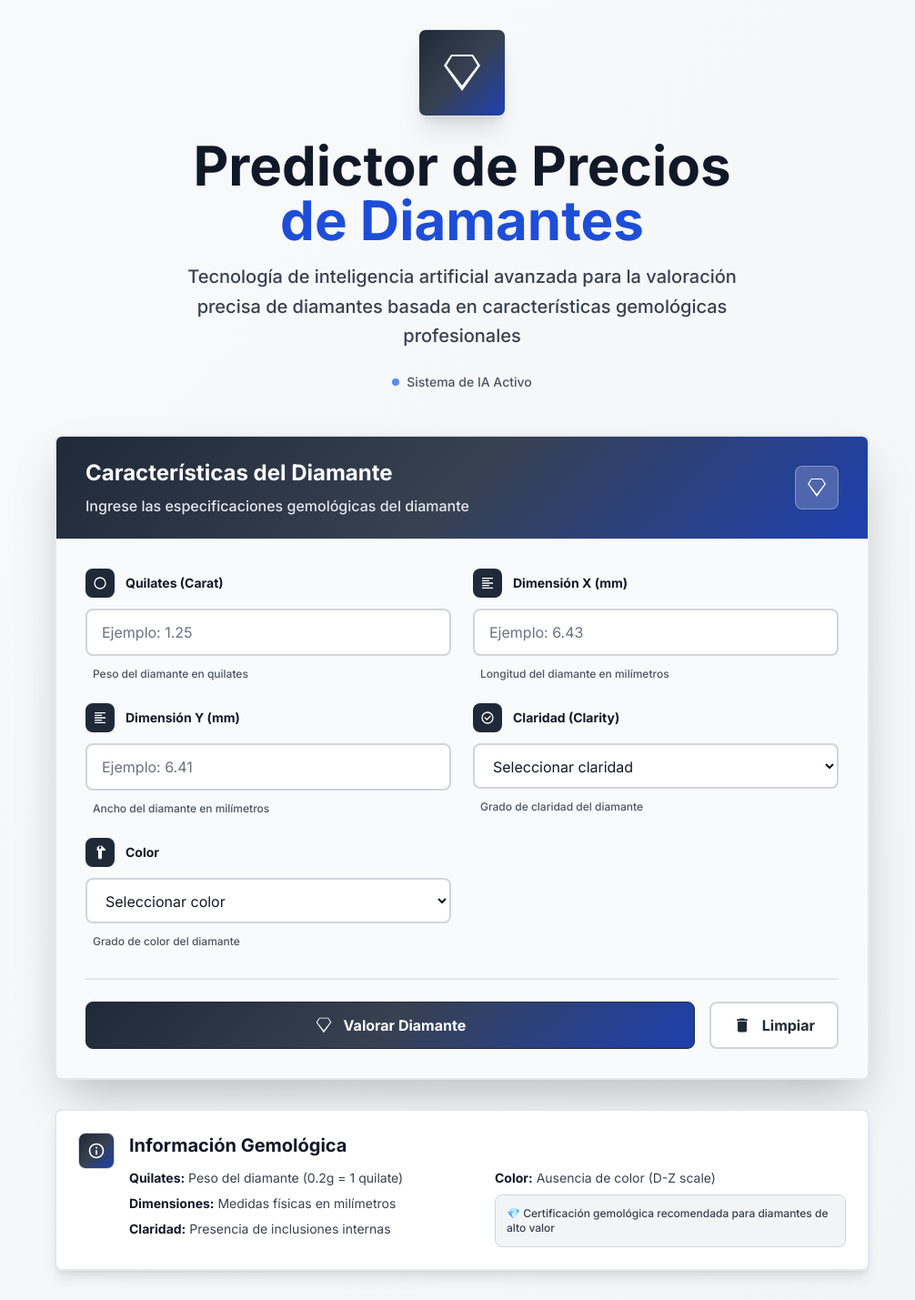
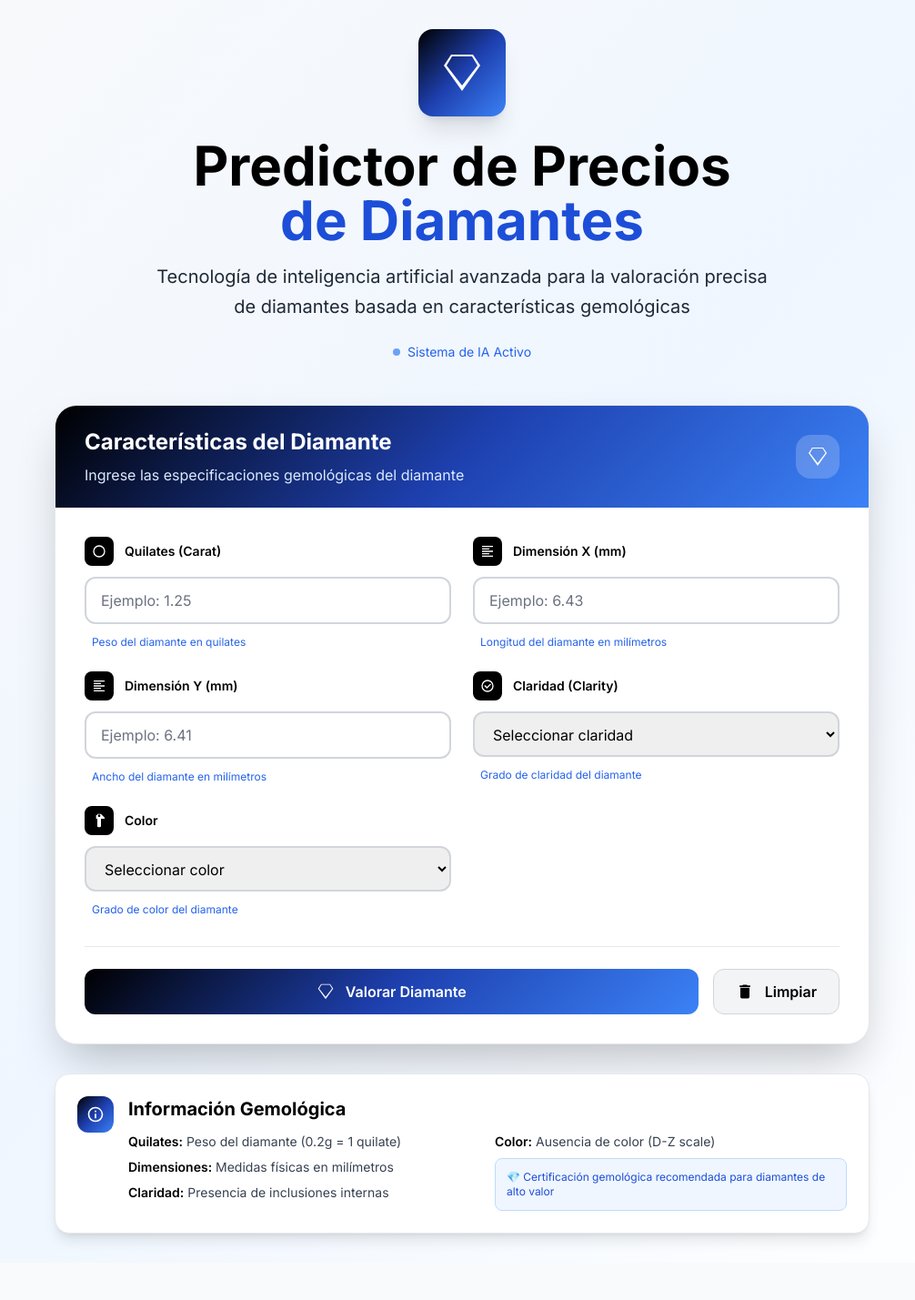
Before and after one commit to Randallazary/ProyectoDoc2, a Flask app: page / in a window 1280 px wide. Shown: the whole page at 91% size, without its empty margins (132-1138 px from the left). After the commit the page ends 1370 px from the top, so only its background shows below. Run offline with Flask 3, Linux system fonts and the light colour scheme; some libraries are stand-ins or nearby versions.

Commit message:
formulario2

```diff
--- a/templates/formulario.html
+++ b/templates/formulario.html
@@ -12,11 +12,11 @@
       theme: {
         extend: {
           colors: {
-            'primary': '#1f2937',
-            'secondary': '#374151',
-            'accent': '#1e40af',
-            'surface': '#f9fafb',
-            'border': '#d1d5db'
+            'primary': '#000000',
+            'secondary': '#1e40af',
+            'accent': '#3b82f6',
+            'surface': '#f8fafc',
+            'border': '#e5e7eb'
           },
           fontFamily: {
             'sans': ['Inter', 'system-ui', 'sans-serif']
@@ -56,18 +56,21 @@
     }
 
     @keyframes pulseBlue {
-      0%, 100% {
+
+      0%,
+      100% {
         opacity: 1;
       }
+
       50% {
         opacity: 0.7;
       }
     }
 
     .glass-effect {
-      background: rgba(255, 255, 255, 0.98);
+      background: rgba(255, 255, 255, 0.95);
       backdrop-filter: blur(20px);
-      border: 1px solid rgba(31, 41, 55, 0.1);
+      border: 1px solid rgba(0, 0, 0, 0.1);
     }
 
     .input-focus {
@@ -76,16 +79,11 @@
 
     .input-focus:focus {
       transform: translateY(-1px);
-      box-shadow: 0 10px 25px -5px rgba(30, 64, 175, 0.15), 0 4px 6px -2px rgba(31, 41, 55, 0.1);
+      box-shadow: 0 10px 25px -5px rgba(30, 64, 175, 0.2), 0 4px 6px -2px rgba(0, 0, 0, 0.1);
     }
 
-    .formal-gradient {
-      background: linear-gradient(135deg, #1f2937 0%, #374151 50%, #1e40af 100%);
-    }
-
-    .formal-border {
-      border: 2px solid #e5e7eb;
-      background: linear-gradient(145deg, #ffffff 0%, #f9fafb 100%);
+    .elegant-gradient {
+      background: linear-gradient(135deg, #000000 0%, #1e40af 50%, #3b82f6 100%);
     }
   </style>
   <script>
@@ -149,17 +147,17 @@
     function showError(message) {
       const resultado = document.getElementById('resultado');
       resultado.innerHTML = `
-        <div class="animate-slide-up bg-white formal-border rounded-lg p-6 shadow-lg">
+        <div class="animate-slide-up bg-white border-2 border-red-200 rounded-2xl p-6 shadow-lg">
           <div class="flex items-center space-x-4">
             <div class="flex-shrink-0">
-              <div class="w-12 h-12 bg-red-50 rounded-lg flex items-center justify-center border border-red-200">
+              <div class="w-12 h-12 bg-red-50 rounded-full flex items-center justify-center">
                 <svg class="w-6 h-6 text-red-600" fill="currentColor" viewBox="0 0 20 20">
                   <path fill-rule="evenodd" d="M10 18a8 8 0 100-16 8 8 0 000 16zM8.707 7.293a1 1 0 00-1.414 1.414L8.586 10l-1.293 1.293a1 1 0 101.414 1.414L10 11.414l1.293 1.293a1 1 0 001.414-1.414L11.414 10l1.293-1.293a1 1 0 00-1.414-1.414L10 8.586 8.707 7.293z" clip-rule="evenodd"></path>
                 </svg>
               </div>
             </div>
             <div>
-              <h3 class="text-lg font-semibold text-gray-900">Error de Validación</h3>
+              <h3 class="text-lg font-semibold text-black">Error de Validación</h3>
               <p class="text-gray-700 mt-1">${message}</p>
             </div>
           </div>
@@ -175,19 +173,19 @@
       }).format(precio);
 
       resultado.innerHTML = `
-        <div class="animate-slide-up bg-white formal-border rounded-lg p-8 shadow-xl">
+        <div class="animate-slide-up bg-white border-2 border-blue-200 rounded-2xl p-8 shadow-xl">
           <div class="text-center">
-            <div class="w-20 h-20 formal-gradient rounded-lg flex items-center justify-center mx-auto mb-6 shadow-lg">
+            <div class="w-20 h-20 elegant-gradient rounded-2xl flex items-center justify-center mx-auto mb-6">
               <svg class="w-10 h-10 text-white" fill="currentColor" viewBox="0 0 24 24">
                 <path d="M6,2L2,8L12,22L22,8L18,2H6M6.5,3H17.5L20.5,8L12,19L3.5,8L6.5,3Z"/>
               </svg>
             </div>
-            <h3 class="text-2xl font-bold text-gray-900 mb-4">Valoración Completada</h3>
-            <div class="formal-gradient text-white rounded-lg p-6 mb-4 shadow-lg">
+            <h3 class="text-2xl font-bold text-black mb-4">Valoración Completada</h3>
+            <div class="elegant-gradient text-white rounded-2xl p-6 mb-4">
               <p class="text-lg font-medium mb-2">Precio Estimado del Diamante</p>
               <p class="text-4xl font-bold">${precioFormateado}</p>
             </div>
-            <p class="text-gray-600 text-sm font-medium">Predicción generada por IA especializada en gemología</p>
+            <p class="text-gray-700 text-sm">Predicción generada por IA especializada en gemología</p>
           </div>
         </div>
       `;
@@ -221,42 +219,42 @@
   </script>
 </head>
 
-<body class="min-h-screen bg-gradient-to-br from-gray-50 to-gray-100 font-sans">
+<body class="min-h-screen bg-gradient-to-br from-gray-50 via-blue-50 to-white font-sans">
 
   <div class="container mx-auto px-4 py-8">
     <!-- Header Section -->
     <div class="text-center mb-12 animate-fade-in" style="opacity: 0; transform: translateY(30px);">
-      <div class="inline-flex items-center justify-center w-24 h-24 formal-gradient rounded-lg mb-6 shadow-xl border border-gray-200">
+      <div class="inline-flex items-center justify-center w-24 h-24 elegant-gradient rounded-2xl mb-6 shadow-xl">
         <svg class="w-12 h-12 text-white" fill="currentColor" viewBox="0 0 24 24">
           <path d="M6,2L2,8L12,22L22,8L18,2H6M6.5,3H17.5L20.5,8L12,19L3.5,8L6.5,3Z" />
         </svg>
       </div>
-      <h1 class="text-5xl md:text-6xl font-bold text-gray-900 mb-4 leading-tight">
+      <h1 class="text-5xl md:text-6xl font-bold text-black mb-4 leading-tight">
         Predictor de Precios
         <span class="block text-blue-700">de Diamantes</span>
       </h1>
-      <p class="text-xl text-gray-700 max-w-2xl mx-auto leading-relaxed font-medium">
+      <p class="text-xl text-gray-800 max-w-2xl mx-auto leading-relaxed">
         Tecnología de inteligencia artificial avanzada para la valoración precisa de diamantes basada en características
-        gemológicas profesionales
+        gemológicas
       </p>
-      <div class="flex items-center justify-center mt-6 space-x-2 text-sm text-gray-600">
-        <div class="w-2 h-2 bg-blue-600 rounded-full animate-pulse-blue"></div>
-        <span class="font-medium">Sistema de IA Activo</span>
+      <div class="flex items-center justify-center mt-6 space-x-2 text-sm text-blue-600">
+        <div class="w-2 h-2 bg-blue-500 rounded-full animate-pulse-blue"></div>
+        <span>Sistema de IA Activo</span>
       </div>
     </div>
 
     <!-- Main Form Card -->
     <div class="max-w-4xl mx-auto animate-fade-in" style="opacity: 0; transform: translateY(30px);">
-      <div class="bg-white rounded-lg shadow-2xl border-2 border-gray-200 overflow-hidden">
+      <div class="bg-white rounded-3xl shadow-2xl border border-gray-200 overflow-hidden">
         <!-- Card Header -->
-        <div class="formal-gradient px-8 py-6 border-b border-gray-200">
+        <div class="elegant-gradient px-8 py-6">
           <div class="flex items-center justify-between">
             <div>
               <h2 class="text-2xl font-bold text-white mb-2">Características del Diamante</h2>
-              <p class="text-gray-200 font-medium">Ingrese las especificaciones gemológicas del diamante</p>
+              <p class="text-blue-100">Ingrese las especificaciones gemológicas del diamante</p>
             </div>
             <div class="hidden md:block">
-              <div class="w-12 h-12 bg-white/20 rounded-lg flex items-center justify-center border border-white/30">
+              <div class="w-12 h-12 bg-white/20 rounded-2xl flex items-center justify-center">
                 <svg class="w-6 h-6 text-white" fill="currentColor" viewBox="0 0 24 24">
                   <path d="M6,2L2,8L12,22L22,8L18,2H6M6.5,3H17.5L20.5,8L12,19L3.5,8L6.5,3Z" />
                 </svg>
@@ -266,13 +264,13 @@
         </div>
 
         <!-- Form Content -->
-        <form id="formulario" onsubmit="predecirPrecioDiamante(event)" class="p-8 bg-gray-50">
+        <form id="formulario" onsubmit="predecirPrecioDiamante(event)" class="p-8">
           <div class="grid grid-cols-1 md:grid-cols-2 gap-6 mb-8">
 
             <!-- Carat Input -->
             <div class="space-y-3">
-              <label for="carat" class="block text-sm font-bold text-gray-900 flex items-center">
-                <div class="w-8 h-8 bg-gray-800 rounded-lg flex items-center justify-center mr-3">
+              <label for="carat" class="block text-sm font-semibold text-black flex items-center">
+                <div class="w-8 h-8 bg-black rounded-lg flex items-center justify-center mr-3">
                   <svg class="w-4 h-4 text-white" fill="currentColor" viewBox="0 0 24 24">
                     <path
                       d="M12,2A10,10 0 0,1 22,12A10,10 0 0,1 12,22A10,10 0 0,1 2,12A10,10 0 0,1 12,2M12,4A8,8 0 0,0 4,12A8,8 0 0,0 12,20A8,8 0 0,0 20,12A8,8 0 0,0 12,4Z" />
@@ -281,15 +279,15 @@
                 Quilates (Carat)
               </label>
               <input type="number" id="carat" name="carat" step="0.01" min="0.1" max="10" placeholder="Ejemplo: 1.25"
-                class="w-full px-4 py-3 border-2 border-gray-300 rounded-lg focus:ring-2 focus:ring-blue-600 focus:border-blue-600 transition-all duration-300 text-gray-900 placeholder-gray-500 input-focus bg-white"
+                class="w-full px-4 py-3 border-2 border-gray-300 rounded-xl focus:ring-2 focus:ring-blue-600 focus:border-black transition-all duration-300 text-black placeholder-gray-500 input-focus"
                 required>
-              <p class="text-xs text-gray-600 ml-2 font-medium">Peso del diamante en quilates</p>
+              <p class="text-xs text-blue-600 ml-2">Peso del diamante en quilates</p>
             </div>
 
             <!-- X Dimension Input -->
             <div class="space-y-3">
-              <label for="x" class="block text-sm font-bold text-gray-900 flex items-center">
-                <div class="w-8 h-8 bg-gray-800 rounded-lg flex items-center justify-center mr-3">
+              <label for="x" class="block text-sm font-semibold text-black flex items-center">
+                <div class="w-8 h-8 bg-black rounded-lg flex items-center justify-center mr-3">
                   <svg class="w-4 h-4 text-white" fill="currentColor" viewBox="0 0 24 24">
                     <path d="M3,3H21V5H3V3M3,7H15V9H3V7M3,11H21V13H3V11M3,15H15V17H3V15M3,19H21V21H3V19Z" />
                   </svg>
@@ -297,15 +295,15 @@
                 Dimensión X (mm)
               </label>
               <input type="number" id="x" name="x" step="0.01" min="0" max="20" placeholder="Ejemplo: 6.43"
-                class="w-full px-4 py-3 border-2 border-gray-300 rounded-lg focus:ring-2 focus:ring-blue-600 focus:border-blue-600 transition-all duration-300 text-gray-900 placeholder-gray-500 input-focus bg-white"
+                class="w-full px-4 py-3 border-2 border-gray-300 rounded-xl focus:ring-2 focus:ring-blue-600 focus:border-black transition-all duration-300 text-black placeholder-gray-500 input-focus"
                 required>
-              <p class="text-xs text-gray-600 ml-2 font-medium">Longitud del diamante en milímetros</p>
+              <p class="text-xs text-blue-600 ml-2">Longitud del diamante en milímetros</p>
             </div>
 
             <!-- Y Dimension Input -->
             <div class="space-y-3">
-              <label for="y" class="block text-sm font-bold text-gray-900 flex items-center">
-                <div class="w-8 h-8 bg-gray-800 rounded-lg flex items-center justify-center mr-3">
+              <label for="y" class="block text-sm font-semibold text-black flex items-center">
+                <div class="w-8 h-8 bg-black rounded-lg flex items-center justify-center mr-3">
                   <svg class="w-4 h-4 text-white" fill="currentColor" viewBox="0 0 24 24">
                     <path d="M3,3H21V5H3V3M3,7H15V9H3V7M3,11H21V13H3V11M3,15H15V17H3V15M3,19H21V21H3V19Z" />
                   </svg>
@@ -313,15 +311,15 @@
                 Dimensión Y (mm)
               </label>
               <input type="number" id="y" name="y" step="0.01" min="0" max="20" placeholder="Ejemplo: 6.41"
-                class="w-full px-4 py-3 border-2 border-gray-300 rounded-lg focus:ring-2 focus:ring-blue-600 focus:border-blue-600 transition-all duration-300 text-gray-900 placeholder-gray-500 input-focus bg-white"
+                class="w-full px-4 py-3 border-2 border-gray-300 rounded-xl focus:ring-2 focus:ring-blue-600 focus:border-black transition-all duration-300 text-black placeholder-gray-500 input-focus"
                 required>
-              <p class="text-xs text-gray-600 ml-2 font-medium">Ancho del diamante en milímetros</p>
+              <p class="text-xs text-blue-600 ml-2">Ancho del diamante en milímetros</p>
             </div>
 
             <!-- Clarity Input -->
             <div class="space-y-3">
-              <label for="clarity" class="block text-sm font-bold text-gray-900 flex items-center">
-                <div class="w-8 h-8 bg-gray-800 rounded-lg flex items-center justify-center mr-3">
+              <label for="clarity" class="block text-sm font-semibold text-black flex items-center">
+                <div class="w-8 h-8 bg-black rounded-lg flex items-center justify-center mr-3">
                   <svg class="w-4 h-4 text-white" fill="currentColor" viewBox="0 0 24 24">
                     <path
                       d="M12,2A10,10 0 0,1 22,12A10,10 0 0,1 12,22A10,10 0 0,1 2,12A10,10 0 0,1 12,2M12,4A8,8 0 0,0 4,12A8,8 0 0,0 12,20A8,8 0 0,0 20,12A8,8 0 0,0 12,4M11,16.5L6.5,12L7.91,10.59L11,13.67L16.59,8.09L18,9.5L11,16.5Z" />
@@ -330,7 +328,7 @@
                 Claridad (Clarity)
               </label>
               <select id="clarity" name="clarity"
-                class="w-full px-4 py-3 border-2 border-gray-300 rounded-lg focus:ring-2 focus:ring-blue-600 focus:border-blue-600 transition-all duration-300 text-gray-900 input-focus bg-white"
+                class="w-full px-4 py-3 border-2 border-gray-300 rounded-xl focus:ring-2 focus:ring-blue-600 focus:border-black transition-all duration-300 text-black input-focus"
                 required>
                 <option value="">Seleccionar claridad</option>
                 <option value="I1">I1 (Included 1)</option>
@@ -342,13 +340,13 @@
                 <option value="VVS1">VVS1 (Very Very Slightly Included 1)</option>
                 <option value="IF">IF (Internally Flawless)</option>
               </select>
-              <p class="text-xs text-gray-600 ml-2 font-medium">Grado de claridad del diamante</p>
+              <p class="text-xs text-blue-600 ml-2">Grado de claridad del diamante</p>
             </div>
 
             <!-- Color Input -->
             <div class="space-y-3">
-              <label for="color" class="block text-sm font-bold text-gray-900 flex items-center">
-                <div class="w-8 h-8 bg-gray-800 rounded-lg flex items-center justify-center mr-3">
+              <label for="color" class="block text-sm font-semibold text-black flex items-center">
+                <div class="w-8 h-8 bg-black rounded-lg flex items-center justify-center mr-3">
                   <svg class="w-4 h-4 text-white" fill="currentColor" viewBox="0 0 24 24">
                     <path
                       d="M12,2C13.1,2 14,2.9 14,4C14,5.1 13.1,6 12,6C10.9,6 10,5.1 10,4C10,2.9 10.9,2 12,2M21,9V7L15,1H9V3H7V9H9V21A2,2 0 0,0 11,23H13A2,2 0 0,0 15,21V9H21Z" />
@@ -357,7 +355,7 @@
                 Color
               </label>
               <select id="color" name="color"
-                class="w-full px-4 py-3 border-2 border-gray-300 rounded-lg focus:ring-2 focus:ring-blue-600 focus:border-blue-600 transition-all duration-300 text-gray-900 input-focus bg-white"
+                class="w-full px-4 py-3 border-2 border-gray-300 rounded-xl focus:ring-2 focus:ring-blue-600 focus:border-black transition-all duration-300 text-black input-focus"
                 required>
                 <option value="">Seleccionar color</option>
                 <option value="J">J (Near Colorless)</option>
@@ -368,14 +366,14 @@
                 <option value="E">E (Colorless)</option>
                 <option value="D">D (Colorless)</option>
               </select>
-              <p class="text-xs text-gray-600 ml-2 font-medium">Grado de color del diamante</p>
+              <p class="text-xs text-blue-600 ml-2">Grado de color del diamante</p>
             </div>
           </div>
 
           <!-- Action Buttons -->
-          <div class="flex flex-col sm:flex-row gap-4 pt-6 border-t-2 border-gray-200">
+          <div class="flex flex-col sm:flex-row gap-4 pt-6 border-t border-gray-200">
             <button type="submit" id="submitBtn"
-              class="flex-1 formal-gradient text-white font-bold py-3 px-6 rounded-lg hover:shadow-lg focus:outline-none focus:ring-2 focus:ring-blue-600 transition-all duration-300 flex items-center justify-center space-x-3 border border-gray-800">
+              class="flex-1 elegant-gradient text-white font-semibold py-3 px-6 rounded-xl hover:shadow-xl focus:outline-none focus:ring-2 focus:ring-black transition-all duration-300 flex items-center justify-center space-x-3">
               <svg class="w-5 h-5" fill="currentColor" viewBox="0 0 24 24">
                 <path d="M6,2L2,8L12,22L22,8L18,2H6M6.5,3H17.5L20.5,8L12,19L3.5,8L6.5,3Z" />
               </svg>
@@ -383,7 +381,7 @@
             </button>
 
             <button type="button" onclick="clearForm()"
-              class="sm:w-auto bg-white hover:bg-gray-50 text-gray-800 font-bold py-3 px-6 rounded-lg focus:outline-none focus:ring-2 focus:ring-gray-400 transition-all duration-300 flex items-center justify-center space-x-3 border-2 border-gray-300">
+              class="sm:w-auto bg-gray-100 hover:bg-gray-200 text-black font-semibold py-3 px-6 rounded-xl focus:outline-none focus:ring-2 focus:ring-gray-400 transition-all duration-300 flex items-center justify-center space-x-3 border border-gray-300">
               <svg class="w-5 h-5" fill="currentColor" viewBox="0 0 24 24">
                 <path d="M19,4H15.5L14.5,3H9.5L8.5,4H5V6H19M6,19A2,2 0 0,0 8,21H16A2,2 0 0,0 18,19V7H6V19Z" />
               </svg>
@@ -394,8 +392,8 @@
           <!-- Loading State -->
           <div id="loadingSpinner" class="hidden flex items-center justify-center py-6">
             <div class="flex items-center space-x-3">
-              <div class="animate-spin rounded-full h-8 w-8 border-2 border-gray-800 border-t-transparent"></div>
-              <div class="text-gray-800 font-bold">Analizando características del diamante...</div>
+              <div class="animate-spin rounded-full h-8 w-8 border-2 border-black border-t-transparent"></div>
+              <div class="text-black font-medium">Analizando características del diamante...</div>
             </div>
           </div>
         </form>
@@ -405,29 +403,30 @@
       <div id="resultado" class="mt-6"></div>
 
       <!-- Information Panel -->
-      <div class="mt-8 bg-white rounded-lg p-6 shadow-lg border-2 border-gray-200 animate-fade-in"
+      <div class="mt-8 bg-white rounded-2xl p-6 shadow-lg border border-gray-200 animate-fade-in"
         style="opacity: 0; transform: translateY(30px);">
         <div class="flex items-start space-x-4">
           <div class="flex-shrink-0">
-            <div class="w-10 h-10 formal-gradient rounded-lg flex items-center justify-center border border-gray-300">
+            <div class="w-10 h-10 elegant-gradient rounded-xl flex items-center justify-center">
               <svg class="w-5 h-5 text-white" fill="currentColor" viewBox="0 0 24 24">
                 <path
-                  d="M11,9H13V7H11M12,20C7.59,20 4,16.41 4,12C4,7.59 7.59,4 12,4C16.41,4 20,7.59 20,12C20,16.41 16.41,20 12,20M12,2A10,10 0 0,0 2,12A10,10 0 0,0 12,22A10,10 0 0,0 22,12A10,10 0 0,0 12,2M11,17H13V11H11V17Z" />
+                  d="M11,9H13V7H11M12,20C7.59,20 4,16.41 4,12C4,7.59 7.59,4 12,4C16.41,4 20,7.59 20,12C20,16.41 16.41,20 12,20M12,2A10,10 0 0,0 2,12A10,10 0 0,0 12,22A10,10 0 0,0 22,12A10,12 0 0,0 12,2M11,17H13V11H11V17Z" />
               </svg>
             </div>
           </div>
           <div class="flex-1">
-            <h3 class="text-xl font-bold text-gray-900 mb-3">Información Gemológica</h3>
+            <h3 class="text-xl font-bold text-black mb-3">Información Gemológica</h3>
             <div class="grid grid-cols-1 md:grid-cols-2 gap-4 text-gray-700 text-sm">
               <div class="space-y-2">
-                <p><span class="font-bold text-gray-900">Quilates:</span> Peso del diamante (0.2g = 1 quilate)</p>
-                <p><span class="font-bold text-gray-900">Dimensiones:</span> Medidas físicas en milímetros</p>
-                <p><span class="font-bold text-gray-900">Claridad:</span> Presencia de inclusiones internas</p>
+                <p><span class="font-semibold text-black">Quilates:</span> Peso del diamante (0.2g = 1 quilate)</p>
+                <p><span class="font-semibold text-black">Dimensiones:</span> Medidas físicas en milímetros</p>
+                <p><span class="font-semibold text-black">Claridad:</span> Presencia de inclusiones internas</p>
               </div>
               <div class="space-y-2">
-                <p><span class="font-bold text-gray-900">Color:</span> Ausencia de color (D-Z scale)</p>
-                <div class="mt-3 p-3 bg-gray-100 rounded-lg border border-gray-300">
-                  <p class="text-xs text-gray-700 font-medium">💎 Certificación gemológica recomendada para diamantes de alto valor</p>
+                <p><span class="font-semibold text-black">Color:</span> Ausencia de color (D-Z scale)</p>
+                <div class="mt-3 p-3 bg-blue-50 rounded-lg border border-blue-200">
+                  <p class="text-xs text-blue-700">💎 Certificación gemológica recomendada para diamantes de alto valor
+                  </p>
                 </div>
               </div>
             </div>
```
